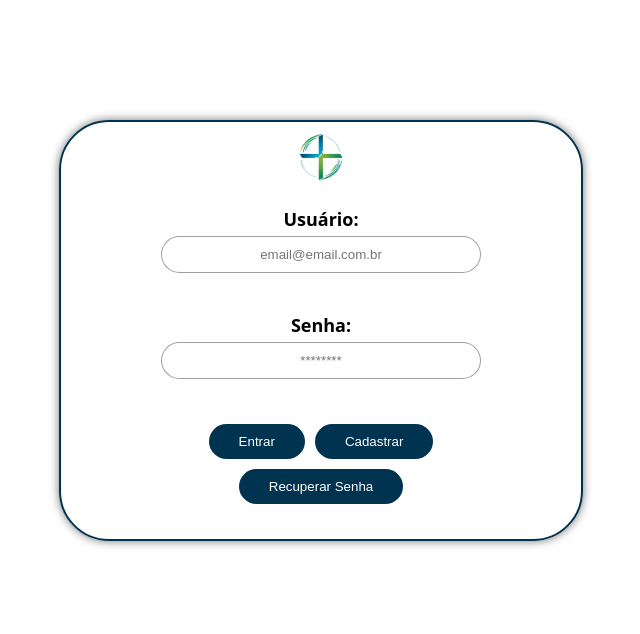
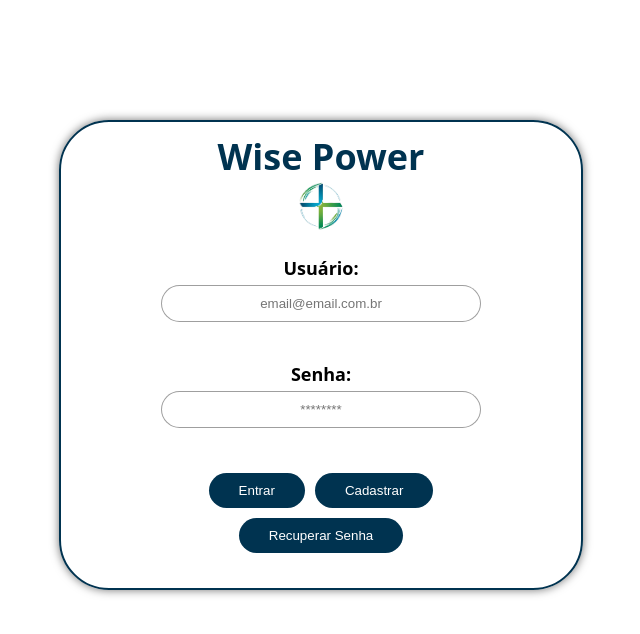
Before and after one commit to ViniciusLeopoldino/gs-fiap, a Next.js app: page /login in a window 1280 px wide. Shown: the top 634 px of the page, without its empty margins (339-979 px from the left). Built offline with nearby package versions, Linux system fonts and the light colour scheme.

Commit message:
Add header title to login page

```diff
--- a/pages/login.tsx
+++ b/pages/login.tsx
@@ -42,6 +42,7 @@ const Login: React.FC = () => {
   return (
     <div className={styles.container}>
       <header className={styles.header}>
+        <h1>Wise Power</h1>
         <Image src={loginImage} alt="Login" className={styles.loginImage} width={50} height={50} />
       </header>
       <main className={styles.main}>
```
